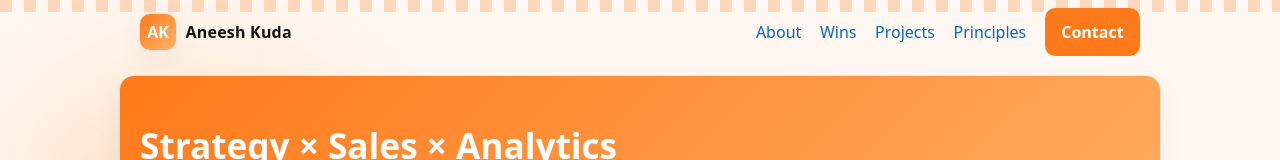
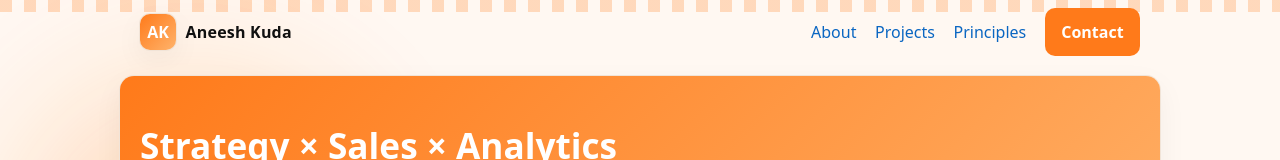
Before and after one commit to aneesh-kuda/aneesh-kuda.github.io, a plain HTML site: page index.html in a window 1280 px wide. Shown: the top 160 px of the page. Drawn offline with Linux system fonts and the light colour scheme.

Commit message:
Update index.html

```diff
--- a/index.html
+++ b/index.html
@@ -28,7 +28,6 @@
   </a>
   <nav class="nav">
     <a href="#about">About</a>
-    <a href="#wins">Wins</a>
     <a href="#projects">Projects</a>
     <a href="#principles">Principles</a>
     <a href="#contact" class="btn btn--solid">Contact</a>
```
